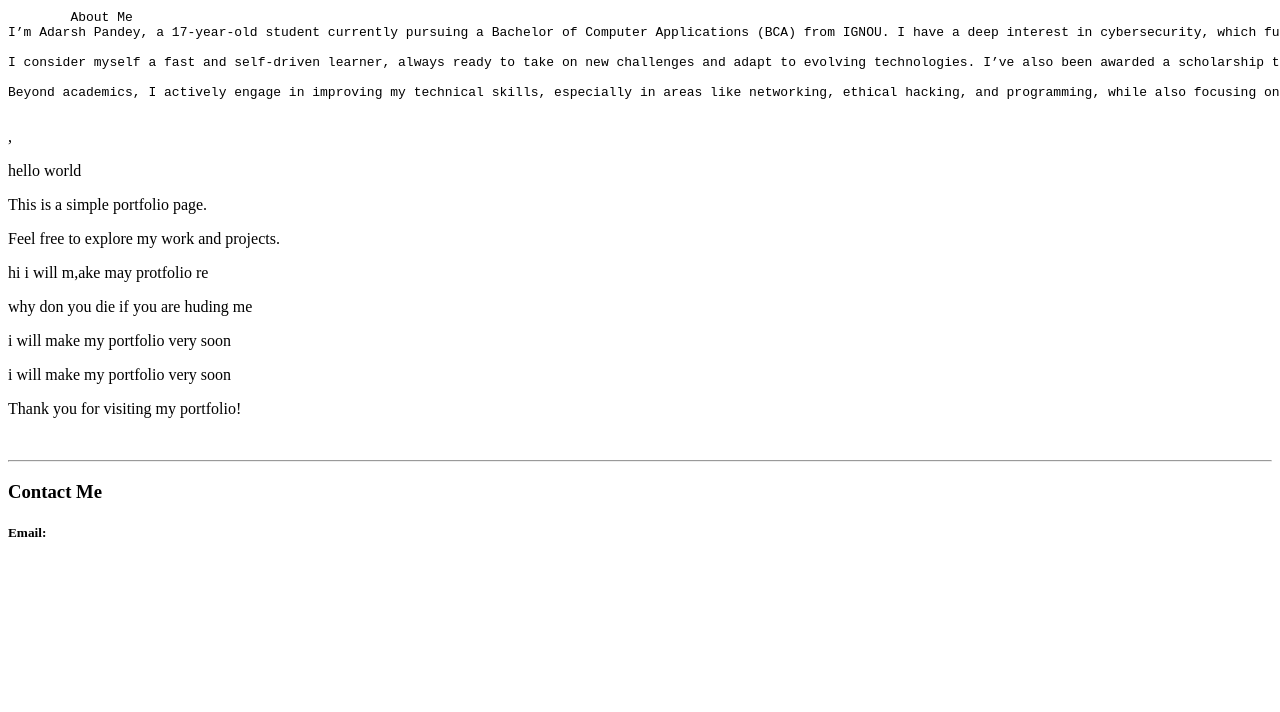
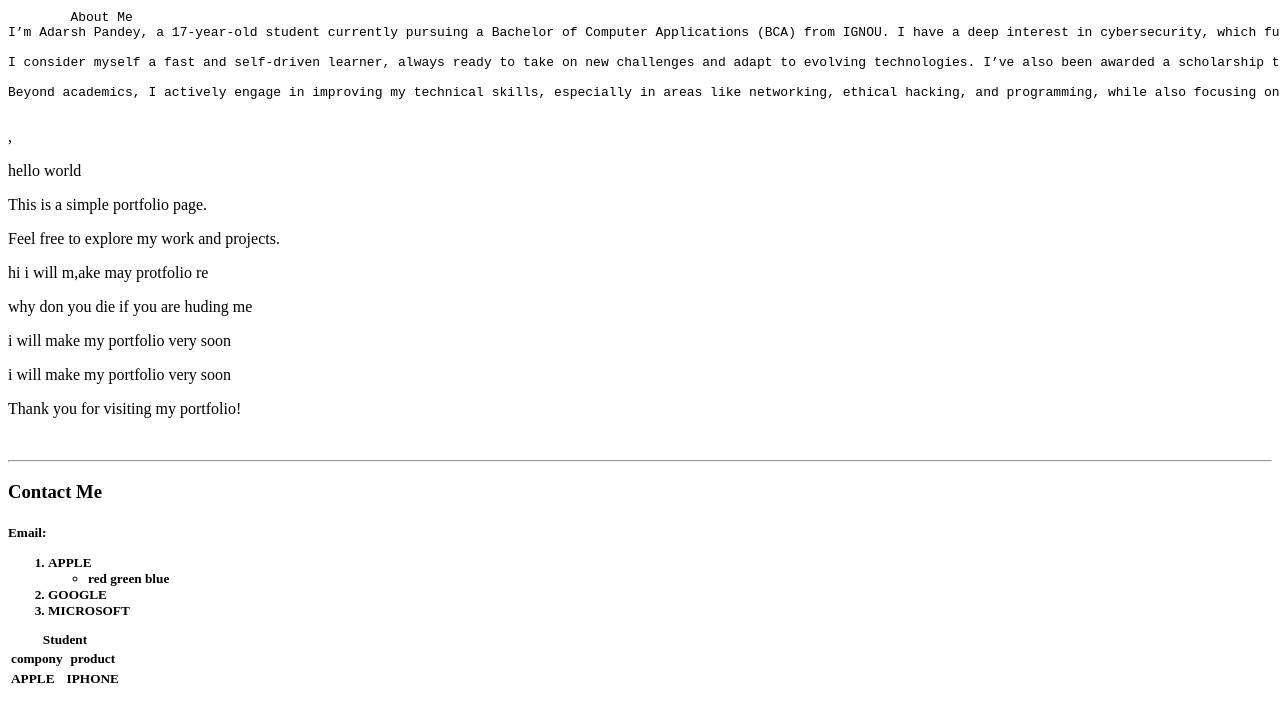
Before and after one commit to alphaadarsh/projectjrct.html, a plain HTML site: page HelloFolder/Hello.html in a window 1280 px wide. Shown: the part 494-1206 px from the top of the page. Before the commit the page ends 1058 px from the top, so only its background shows below. Drawn offline with Linux system fonts and the light colour scheme.

Commit message:
First vs dot

```diff
--- a/HelloFolder/Hello.html
+++ b/HelloFolder/Hello.html
@@ -51,5 +51,45 @@ Beyond academics, I actively engage in improving my technical skills, especially
     <h3>Contact Me</h3>
     <h5>Email:
 </span>
+<!-- <Ul>
+<li>APPLE</li>
+<ul>
+    <li> red
+        green
+        blue
+    </li>
+</ul>
+<li>GOOGLE</li>
+<li>MICROSOFT</li>
+</Ul> -->
+<ol>
+<li>APPLE</li>
+<ul>
+    <li> red
+        green
+        blue
+    </li>
+</ul>
+<li>GOOGLE</li>
+<li>MICROSOFT</li>
+</ol>
+<table>
+    <thead>
+    <caption>Student</caption>
+    <tr>
+        <th>compony</th>
+        <th>product</th>
+    </tr>
+    </thead>
+    <tbody>
+    <tr>
+        <td>APPLE</td>
+        <td>IPHONE</td>
+    </tr>
+    </tbody>
+</table>
+<form action="/action.php"   >
+
+</form>
 </body>
 </html>
```
Also changed, not shown: index.html (+32 -0 lines).
